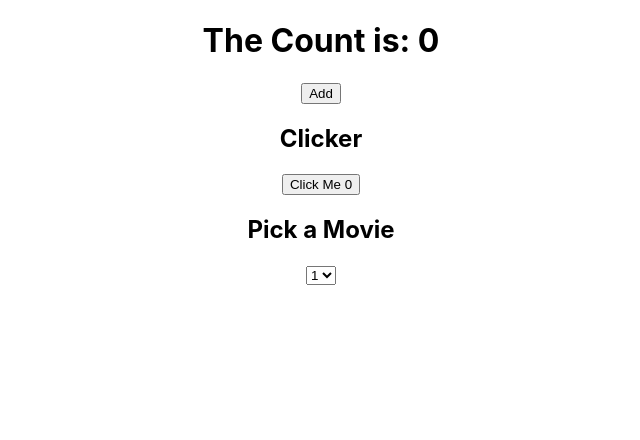
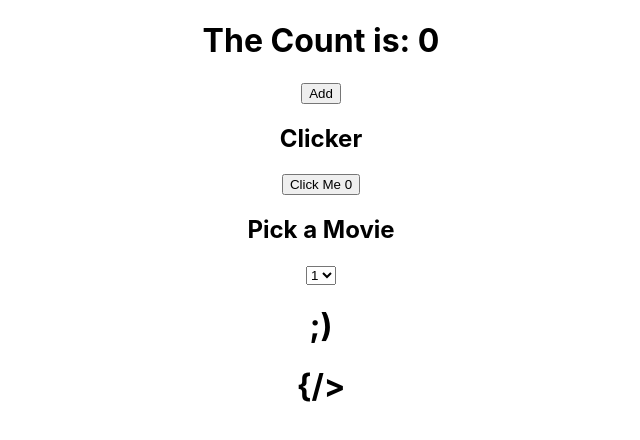
Before and after one commit to snowleopardAlexa/reacthooks, a React (Create React App) app: page / in a window 1280 px wide. Shown: the top 440 px of the page, without its empty margins (319-959 px from the left). Built offline with nearby package versions, Linux system fonts and the light colour scheme; no server answers.

Commit message:
add useState and useToggler hooks to the toggler

```diff
--- a/src/App.js
+++ b/src/App.js
@@ -3,6 +3,7 @@ import './App.css';
 import Counter from './Counter';
 import Clicker from './Clicker';
 import Movies from './Movies';
+import Toggler from './Toggler';
 
 function App() {
   return (
@@ -10,6 +11,7 @@ function App() {
       <Counter />
       <Clicker />
       <Movies />
+      <Toggler />
     </div>
   );
 }
--- /dev/null
+++ b/src/Toggler.js
@@ -0,0 +1,16 @@
+import React from 'react';
+import useToggle from './hooks/useToggle';
+
+function Toggler() {
+    const [isHappy, toggleIsHappy] = useToggle(true);
+    const [isHeartbroken, toggleIsHeartbroken] = useToggle(false);
+
+    return (
+      <div>
+          <h1 onClick={toggleIsHappy}>{isHappy ? ";)" : ":("}</h1>
+          <h1 onClick={toggleIsHeartbroken}>{isHeartbroken ? "{>" : "{/>"}</h1>
+      </div>
+    );
+}
+
+export default Toggler;
--- /dev/null
+++ b/src/hooks/useToggle.js
@@ -0,0 +1,14 @@
+// call useState
+// return piece of state and a function to toggle it
+import React, { useState } from 'react';
+
+function useToggle(initialVal = false) {
+// call useState, "reserve piece of state"
+const [state, setState] = useState(initialVal);
+const toggle = () => {
+    setState(!state);
+};
+    return [state, toggle];
+}
+
+export default useToggle;
```
